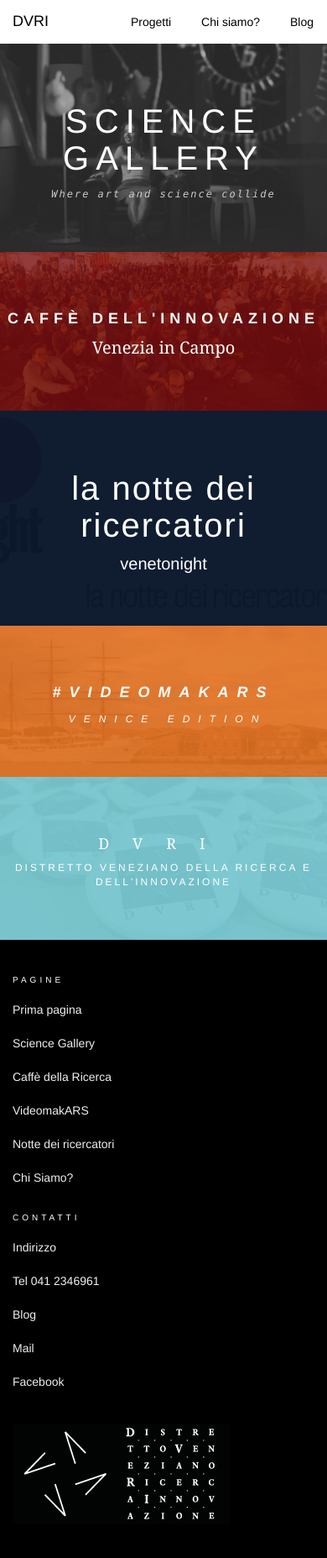
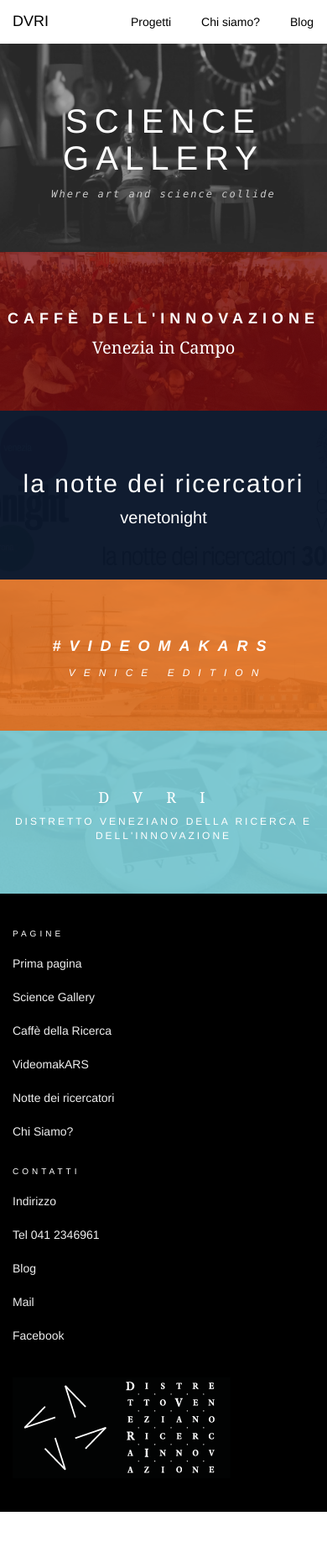
Before and after one commit to simonini/dvri-j-theme, a Jekyll site: the page built from index.html, in a window 390 px wide. Shown: the whole page at 84% size. Built offline with Jekyll 4.4.1, drawn with Linux system fonts in a browser that asks for light colours; after the commit the page ends 1800 px from its top, so only the background shows below that.

Commit message:
fix size of notte dei ricercatori when mobile

```diff
--- a/_sass/notte-dei-ricercatori.sass
+++ b/_sass/notte-dei-ricercatori.sass
@@ -9,6 +9,8 @@
     letter-spacing: 2px
     text-transform: lowercase
     font-size: 40px
+    @media (max-width: 640px)
+      font-size: 30px
   a
     color: #fff
     font-weight: lighter !important
```
